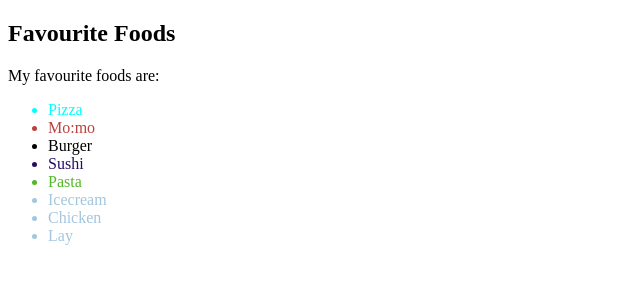
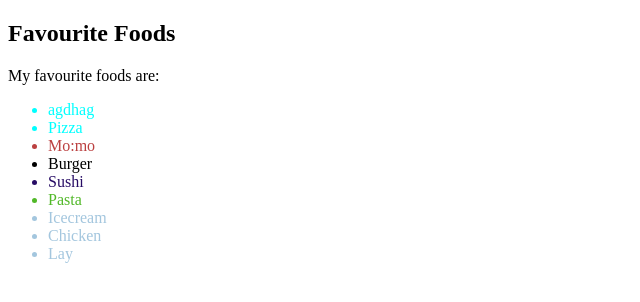
Before and after one commit to ankitagrg/WLiT_git_workshop, a plain HTML site: page index.html in a window 1280 px wide. Shown: the whole page, without its empty margins (0-640 px from the left). Drawn offline with Linux system fonts and the light colour scheme.

Commit message:
Added agdhag

```diff
--- a/index.html
+++ b/index.html
@@ -9,6 +9,7 @@
     <h2>Favourite Foods</h2>
     <p>My favourite foods are:</p>
     <ul>
+        <li style="color: aqua; fontsize: 20px;">agdhag</li>
         <li style="color: aqua; fontsize: 20px;">Pizza</li>
         <li style="color: rgb(187, 64, 64); fontsize: 20px;">Mo:mo</li>
         <li style="color: black; fontsize: 20px;">Burger</li>
```
